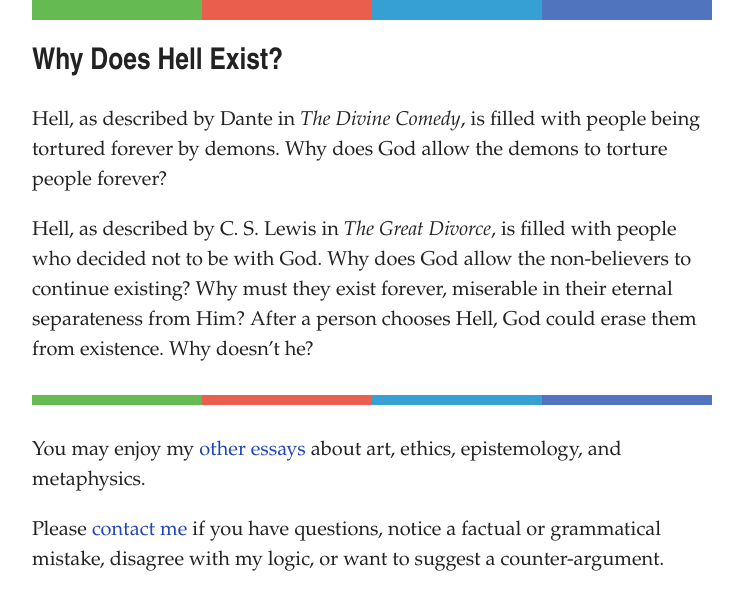
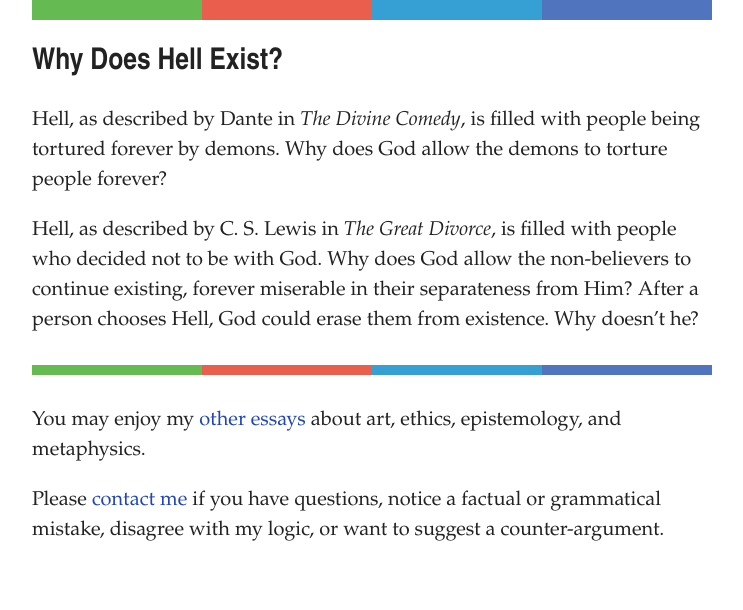
Before and after one commit to artsandmetaphysics/goodlifeodyssey, a Jekyll site: the page built from _essays/why-does-hell-exist.md, in a window 1280 px wide. Shown: the top 610 px of the page, without its empty margins (268-1011 px from the left). Built offline with Jekyll 4.4.1, drawn with Linux system fonts in a browser that asks for light colours.

Commit message:
Further prune words

```diff
--- a/_essays/why-does-hell-exist.md
+++ b/_essays/why-does-hell-exist.md
@@ -6,4 +6,4 @@ order: 900
 ---
 Hell, as described by Dante in *The Divine Comedy*, is filled with people being tortured forever by demons.  Why does God allow the demons to torture people forever?
 
-Hell, as described by C. S. Lewis in *The Great Divorce*, is filled with people who decided not to be with God.  Why does God allow the non-believers to continue existing?  Why must they exist forever, miserable in their eternal separateness from Him?   After a person chooses Hell, God could erase them from existence.  Why doesn't he?
+Hell, as described by C. S. Lewis in *The Great Divorce*, is filled with people who decided not to be with God.  Why does God allow the non-believers to continue existing, forever miserable in their separateness from Him?   After a person chooses Hell, God could erase them from existence.  Why doesn't he?
```
